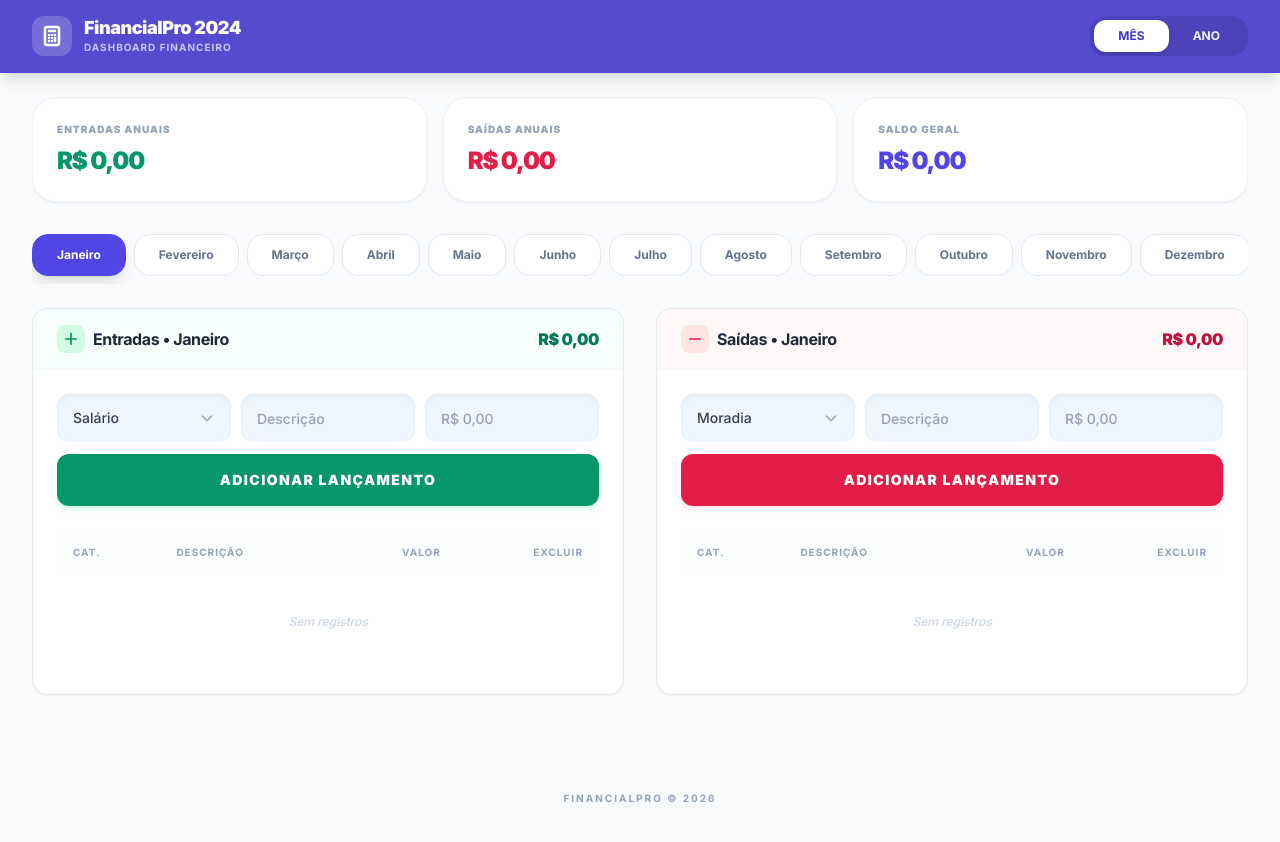
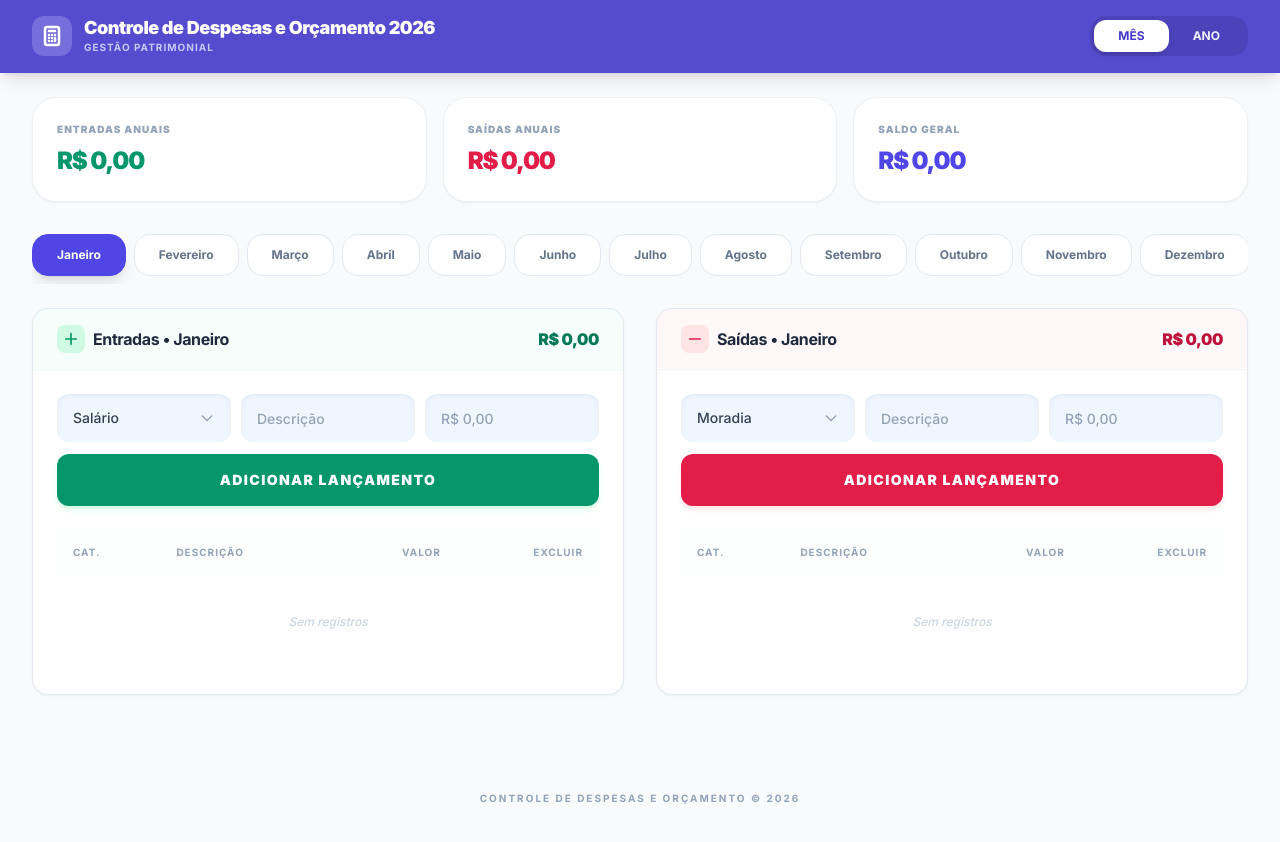
Before and after one commit to safabiano/Or-amento-Anual_2026, a React (Vite) app: page / in a window 1280 px wide. Shown: the top 842 px of the page. Built offline with nearby package versions, Linux system fonts and the light colour scheme.

Commit message:
asjutado o nome do relatorio para controle de despesas

```diff
--- a/App.tsx
+++ b/App.tsx
@@ -18,7 +18,7 @@ import {
   Cell
 } from 'recharts';
 
-const CURRENT_YEAR = 2024;
+const CURRENT_YEAR = 2026;
 
 const INITIAL_BUDGET: AnnualBudget = {
   [CURRENT_YEAR]: Array.from({ length: 12 }, (_, i) => ({
@@ -129,8 +129,8 @@ const App: React.FC = () => {
               </svg>
             </div>
             <div className="flex flex-col">
-              <h1 className="text-lg font-black tracking-tight leading-tight">FinancialPro {CURRENT_YEAR}</h1>
-              <p className="text-[10px] text-indigo-100 uppercase tracking-widest font-bold opacity-80">Dashboard Financeiro</p>
+              <h1 className="text-lg font-black tracking-tight leading-tight">Controle de Despesas e Orçamento {CURRENT_YEAR}</h1>
+              <p className="text-[10px] text-indigo-100 uppercase tracking-widest font-bold opacity-80">Gestão Patrimonial</p>
             </div>
           </div>
 
@@ -263,7 +263,7 @@ const App: React.FC = () => {
       </main>
 
       <footer className="py-12 text-center text-[10px] text-slate-400 font-bold uppercase tracking-[0.2em]">
-        FinancialPro &copy; {new Date().getFullYear()}
+        Controle de Despesas e Orçamento &copy; {CURRENT_YEAR}
       </footer>
     </div>
   );
--- a/index.html
+++ b/index.html
@@ -6,7 +6,7 @@
     <meta name="viewport" content="width=device-width, initial-scale=1.0, maximum-scale=1.0, user-scalable=0, viewport-fit=cover">
     <meta name="apple-mobile-web-app-capable" content="yes">
     <meta name="apple-mobile-web-app-status-bar-style" content="default">
-    <title>FinancialPro - Gestão Anual</title>
+    <title>Controle de Despesas e Orçamento 2026</title>
     <script src="https://cdn.tailwindcss.com"></script>
     <link rel="preconnect" href="https://fonts.googleapis.com">
     <link rel="preconnect" href="https://fonts.gstatic.com" crossorigin>
--- a/metadata.json
+++ b/metadata.json
@@ -1,5 +1,5 @@
 {
-  "name": "Gestor de Orçamento Anual2026",
+  "name": "Controle de Despesas e Orçamento 2026",
   "description": "Uma aplicação completa de planejamento financeiro anual com controle mensal de rendas e despesas, visualizações gráficas e assistente inteligente.",
   "requestFramePermissions": []
 }
--- a/package.json
+++ b/package.json
@@ -1,5 +1,5 @@
 {
-  "name": "gestor-de-orçamento-anual2026",
+  "name": "controle-de-despesas-e-orçamento-2026",
   "private": true,
   "version": "0.0.0",
   "type": "module",
```
